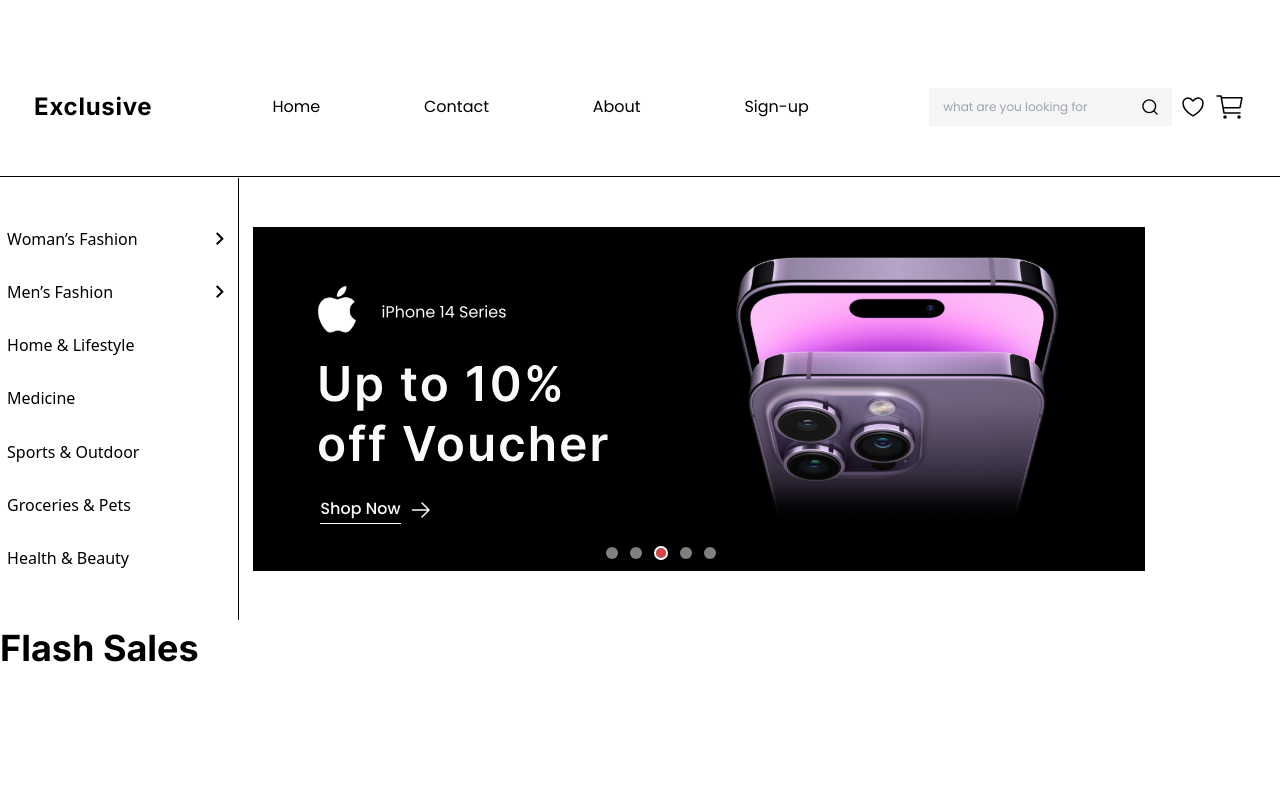
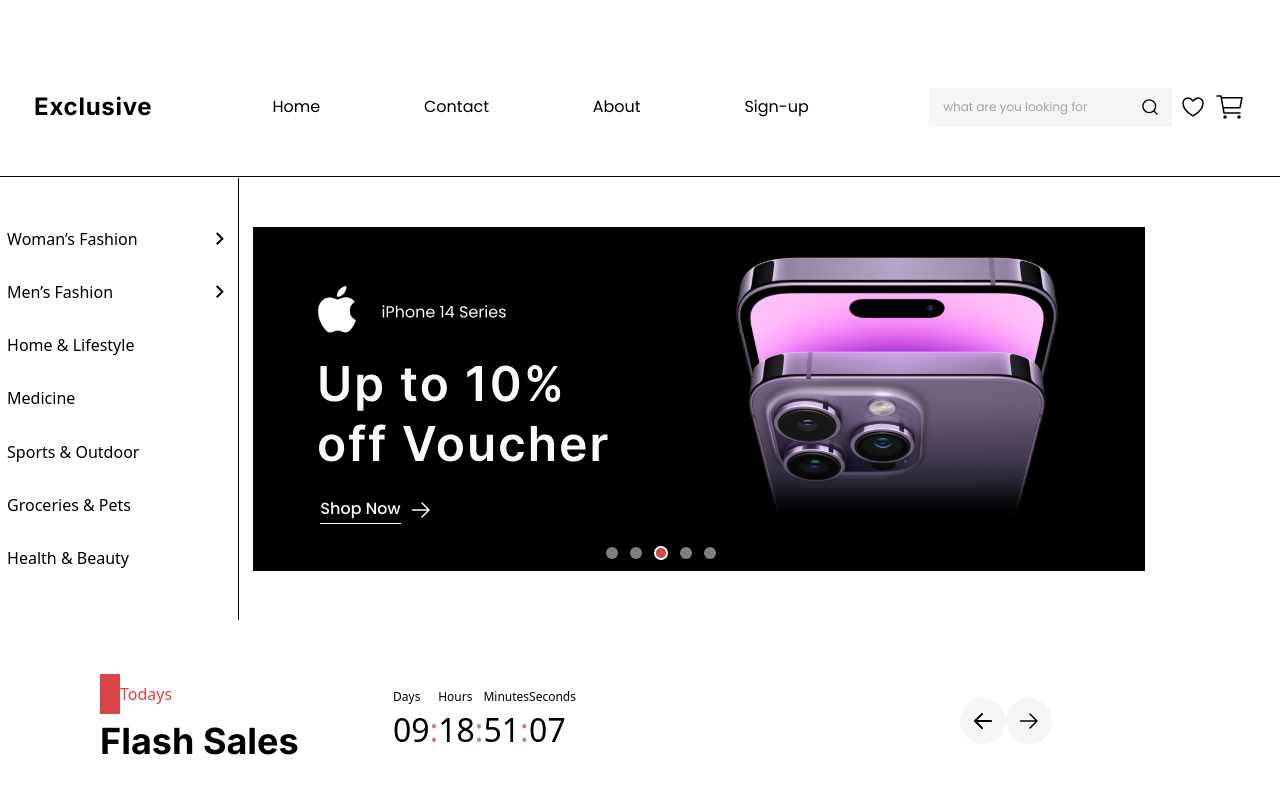
Before and after one commit to TemuriTsutskiridze/Collab-Team-1, a React (Vite) app: page / in a window 1280 px wide. Shown: the top 794 px of the page. Built offline with nearby package versions, Linux system fonts and the light colour scheme.

Commit message:
Adding flesh sales section and arrow buttons

```diff
--- /dev/null
+++ b/src/components/Home/ArrowButtons.tsx
@@ -0,0 +1,3 @@
+export default function ArrowButton({Arrow}:{Arrow:string}){
+    return ( <div className="w-[46px] h-[46px] bg-[#F5F5F5] rounded-[50%] flex justify-center items-center"><img src={Arrow}></img></div>)
+}
--- a/src/components/Home/Timer.tsx
+++ b/src/components/Home/Timer.tsx
@@ -1,34 +1,58 @@
-import { useEffect, useState } from "react"
+import { useEffect, useState } from "react";
 
-export default function Timer(){
-    const [days,setDays] = useState(0);
-    const [hours,setHours] = useState(0);
-    const [minutes,setMinutes] = useState(0);
-    const [seconds,setSeconds] = useState(0);
-    const timeUnits = [days,hours,minutes,seconds];
+export default function Timer() {
+  const [days, setDays] = useState(0);
+  const [hours, setHours] = useState(0);
+  const [minutes, setMinutes] = useState(0);
+  const [seconds, setSeconds] = useState(0);
+  const timeUnits = [
+    {
+      variable: days,
+      unit: "Days",
+    },
+    {
+      variable: hours,
+      unit: "Hours",
+    },
+    {
+      variable: minutes,
+      unit: "Minutes",
+    },
+    {
+      variable: seconds,
+      unit: "Seconds",
+    },
+  ];
   const deadLine = "January, 25, 2025";
-    function getTime(){
-        const time = Date.parse(deadLine) - Date.now()
+  function getTime() {
+    const time = Date.parse(deadLine) - Date.now();
     setDays(Math.floor(time / (1000 * 60 * 60 * 24)));
     setHours(Math.floor((time / (1000 * 60 * 60)) % 24));
     setMinutes(Math.floor((time / 1000 / 60) % 60));
     setSeconds(Math.floor((time / 1000) % 60));
   }
-    useEffect(()=>{
-        const interval = setInterval(()=> getTime(),1000);
-        return ()=> clearInterval(interval)
-    },[]);
-    return(
+  useEffect(() => {
+    const interval = setInterval(() => getTime(), 1000);
+    return () => clearInterval(interval);
+  }, []);
+  return (
     <>
       <div className="flex">
-            {
-                timeUnits.map((timeUnit,index)=>{
-                    return  (
-                        <div>{timeUnit < 10 && "0"}{timeUnit}{index < timeUnits.length-1 && ":"}</div>
-                    )
-                })
-            }
+        {timeUnits.map((timeUnit, index) => {
+          return (
+            <div>
+              <div className="text-[12px]">
+                {timeUnit.unit}
+              </div>
+              <div className="text-[32px]">
+                {timeUnit.variable < 10 && "0"}
+                {timeUnit.variable}
+                {index < timeUnits.length - 1 && <span className="text-[#E07575]">:</span>}
+              </div>
+            </div>
+          );
+        })}
       </div>
     </>
-    )
+  );
 }
--- a/src/pages/Home.tsx
+++ b/src/pages/Home.tsx
@@ -1,4 +1,6 @@
 import Menu from "../components/Home/Menu";
+import Timer from "../components/Home/Timer";
+import ArrowButton from "../components/Home/ArrowButtons";
 export default function Home() {
   const ListItems = [
     "Woman’s Fashion",
@@ -14,15 +16,13 @@
       <Menu />
       <div className="flex justify-center flex-col items-center md:flex-row w-[90%] md:justify-around  h-[344px] mt-[50px]">
         <ul className="flex flex-col justify-between h-[100%]">
-          {ListItems.map((ListItem,index)=>{
-            return <div className="w-[217px] flex justify-between items-center">
-              <li>{ListItem}</li>
-              <div>
-                {
-                  index < 2 && <img src="src/assets/Arrow.svg"></img>
-                }
+          {ListItems.map((ListItem, index) => {
+            return (
+              <div className="w-[217px] flex justify-between items-center">
+                <li>{ListItem}</li>
+                <div>{index < 2 && <img src="src/assets/Arrow.svg"></img>}</div>
               </div>
-            </div>
+            );
           })}
         </ul>
         <div className="w-[0.5px] h-[442px] bg-[#000000] hidden md:block"></div>
@@ -30,13 +30,21 @@
           <img src="src/assets/Frame-560.svg"></img>
         </div>
       </div>
-      <div className="mt-[50px]">
-          <div>
+      <div className="w-[90%] flex justify-between items-center mt-[100px] px-[100px]">
+        <div className="flex justify-between items-center w-[50%] h-[100px] gap-[10px]">
+          <div className="flex flex-col">
+            <div className="flex items-center">
+              <div className="w-[20px] h-[40px] gap-[10px] bg-[#DB4444]"></div>
+              <h2 className="text-[#DB4444]">Todays</h2>
+            </div>
             <h1 className="font-bold font-inter text-[36px]">Flash Sales</h1>
-            <div>
-
-            </div>
           </div>
+          <Timer />
+        </div>
+        <div className="flex cursor-pointer">
+          <ArrowButton Arrow={"src/assets/arrow-left.svg"} />
+          <ArrowButton Arrow={"src/assets/arrow-right.svg"} />
+        </div>
       </div>
     </>
   );
```
Lines whose indentation alone changed are shown as unchanged.
